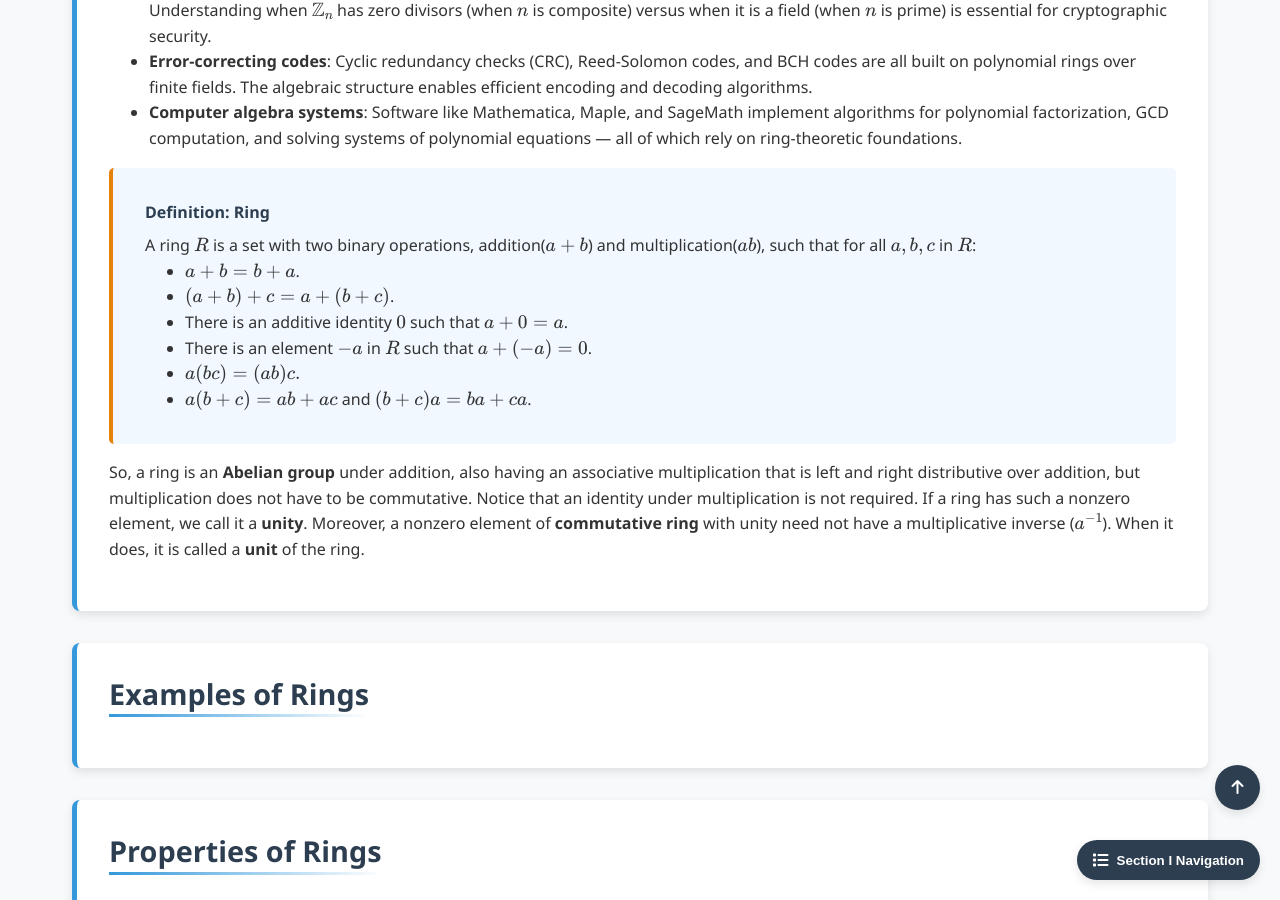
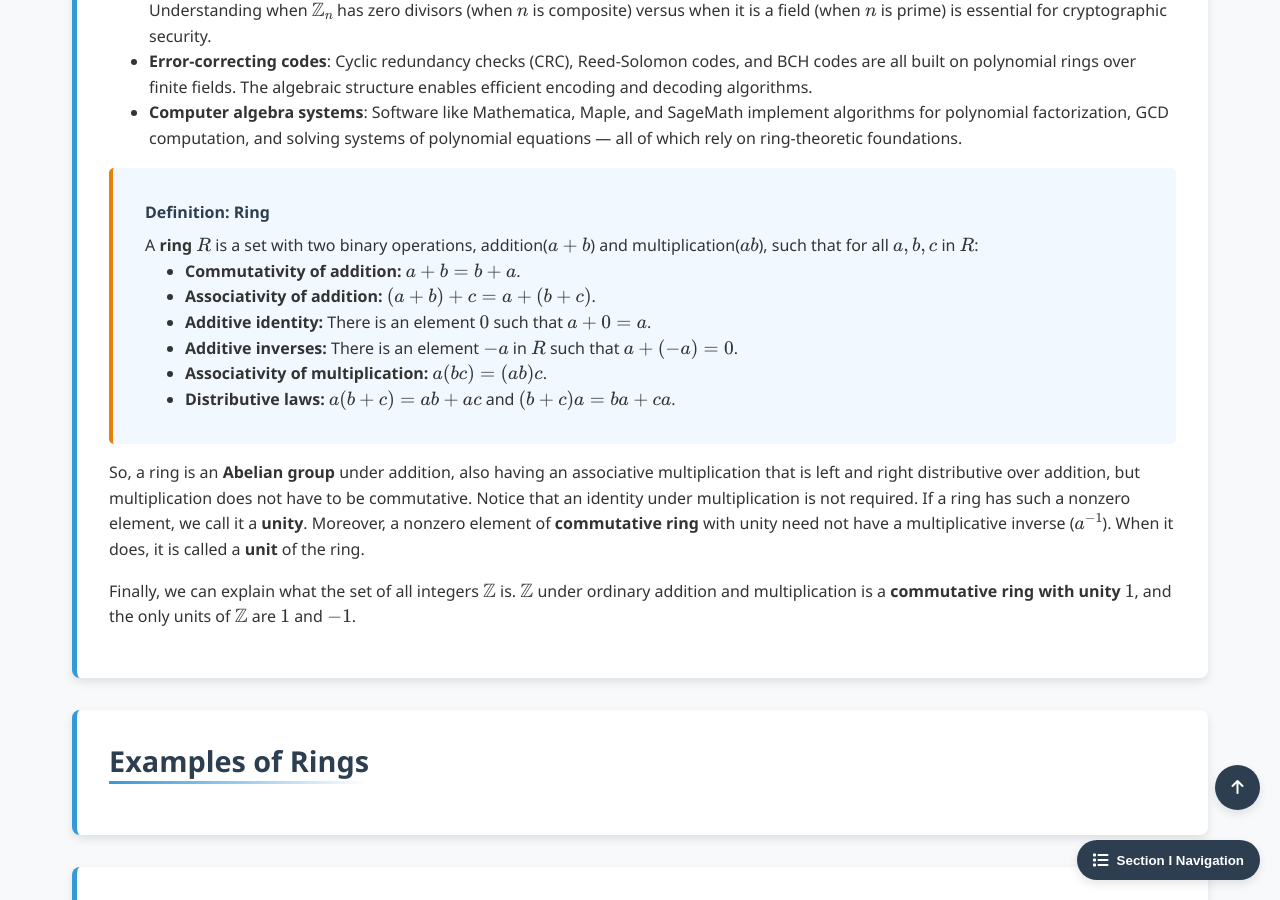
Before and after one commit to Yusukey01/yusukey01.github.io, a Jekyll site: the page built from Mathematics/Linear_algebra/intro_rings.html, in a window 1280 px wide and 900 px high, scrolled down 985 px. Built offline with Jekyll 4.4.1, drawn with Linux system fonts in a browser that asks for light colours.

Commit message:
Section I-19 Intro Rings  Start

```diff
--- a/Mathematics/Linear_algebra/intro_rings.html
+++ b/Mathematics/Linear_algebra/intro_rings.html
@@ -141,16 +141,16 @@ uses_python: false
 
                 <div class="theorem">
                     <span class="theorem-title">Definition: Ring</span>
-                    A <strog>ring</strog> \(R\) is a set with two binary operations, addition(\(a + b\)) and multiplication(\(ab\)),
+                    A <strong>ring</strong> \(R\) is a set with two binary operations, addition(\(a + b\)) and multiplication(\(ab\)),
                     such that for all \(a, b, c\) in \(R\):
 
                     <ul style="padding-left: 40px;">
-                        <li>\(a + b = b + a\).</li>
-                        <li>\((a + b) + c = a + (b + c)\).</li>
-                        <li>There is an additive identity \(0\) such that \(a + 0 = a\).</li>
-                        <li>There is an element \(-a\) in \(R\) such that \(a + (-a) = 0\).</li>
-                        <li>\(a(bc) = (ab)c.\)</li>
-                        <li>\(a(b + c) = ab + ac\) and \((b + c)a = ba + ca\).</li>
+                        <li><strong>Commutativity of addition:</strong> \(a + b = b + a\).</li>
+                        <li><strong>Associativity of addition:</strong> \((a + b) + c = a + (b + c)\).</li>
+                        <li><strong>Additive identity:</strong> There is an element \(0\) such that \(a + 0 = a\).</li>
+                        <li><strong>Additive inverses:</strong> There is an element \(-a\) in \(R\) such that \(a + (-a) = 0\).</li>
+                        <li><strong>Associativity of multiplication:</strong> \(a(bc) = (ab)c\).</li>
+                        <li><strong>Distributive laws:</strong> \(a(b + c) = ab + ac\) and \((b + c)a = ba + ca\).</li>
                     </ul>
                 </div>
 
@@ -160,6 +160,12 @@ uses_python: false
                     under multiplication is not required. If a ring has such a nonzero element, we call it a <strong>unity</strong>. Moreover,
                     a nonzero element of <strong>commutative ring</strong> with unity need not have a multiplicative inverse (\(a^{-1}\)).
                     When it does, it is called a <strong>unit</strong> of the ring.
+                </p>
+
+                <p>
+                    Finally, we can explain what the set of all integers \(\mathbb{Z}\) is. \(\mathbb{Z}\) under
+                    ordinary addition and multiplication is a <strong>commutative ring with unity</strong> \(1\),
+                    and the only units of \(\mathbb{Z}\) are \(1\) and \(-1\).
                 </p>
 
             </section>
```
